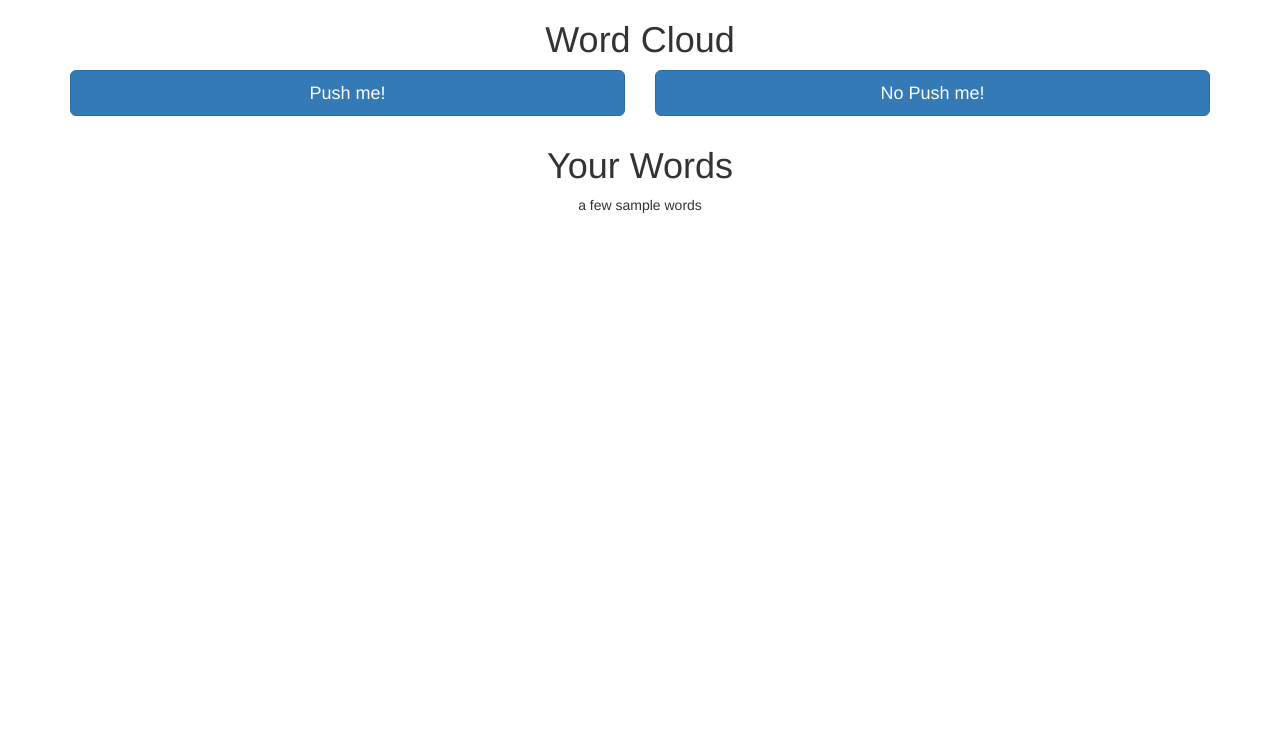
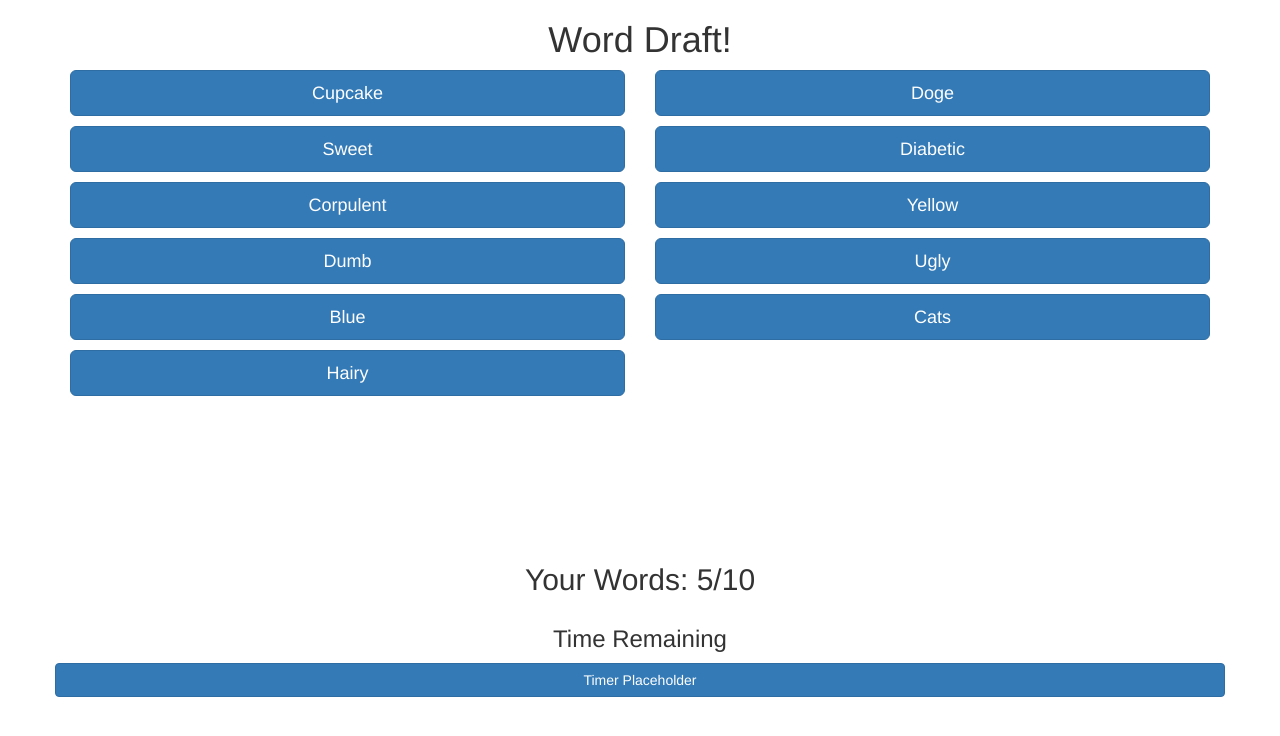
Before and after one commit to SnoopJ/captiongame, a plain HTML site: page wordRoundTemplate.html in a window 1280 px wide. Drawn offline with Linux system fonts and the light colour scheme.

Commit message:
Front_End_Templates_Version_1.1

```diff
--- a/wordRoundTemplate.html
+++ b/wordRoundTemplate.html
@@ -8,19 +8,33 @@
   <script src="js/bootstrap.min.js"></script>
   <div class="container">
     <div class="row">
-      <h1 class="text-center">Word Cloud</h1>
+      <h1 class="text-center">Word Draft!</h1>
     </div>
-    <div class="row">
+    <div class="row"  style ="height: 59.2%; overflow: scroll;">
       <div class="col-xs-6">
-        <p><a class="center-block btn btn-primary btn-lg" role="button">Push me!</a></p>
+        <p><a class="center-block btn btn-primary btn-lg" role="button">Cupcake</a></p>
+        <p><a class="center-block btn btn-primary btn-lg" role="button">Sweet</a></p>
+        <p><a class="center-block btn btn-primary btn-lg" role="button">Corpulent</a></p>
+        <p><a class="center-block btn btn-primary btn-lg" role="button">Dumb</a></p>
+        <p><a class="center-block btn btn-primary btn-lg" role="button">Blue</a></p>
+        <p><a class="center-block btn btn-primary btn-lg" role="button">Hairy</a></p>
       </div>
       <div class="col-xs-6">
-        <p><a class="center-block btn btn-primary btn-lg" role="button">No Push me!</a></p>
+        <p><a class="center-block btn btn-primary btn-lg" role="button">Doge</a></p>
+        <p><a class="center-block btn btn-primary btn-lg" role="button">Diabetic</a></p>
+        <p><a class="center-block btn btn-primary btn-lg" role="button">Yellow</a></p>
+        <p><a class="center-block btn btn-primary btn-lg" role="button">Ugly</a></p>
+        <p><a class="center-block btn btn-primary btn-lg" role="button">Cats</a></p>
       </div>
     </div>
     <div class="row">
-      <h1 class="text-center">Your Words</h1>
-      <p class ="text-center">   a few sample words </p>
+        <h2 class="text-center">Your Words: 5/10 </h2>
+    </div>
+    <div class="row">
+      <h3 class="text-center">Time Remaining</h3>
+    </div>
+    <div class="row">
+      <p><a class="center-block btn btn-primary btn-md" role="button">Timer Placeholder</a></p>
     </div>
   </div>
 </body>
```
Also changed, not shown: Butthole.html (+0 -26 lines), imageRoundTemplate.html (+2 -2 lines).
